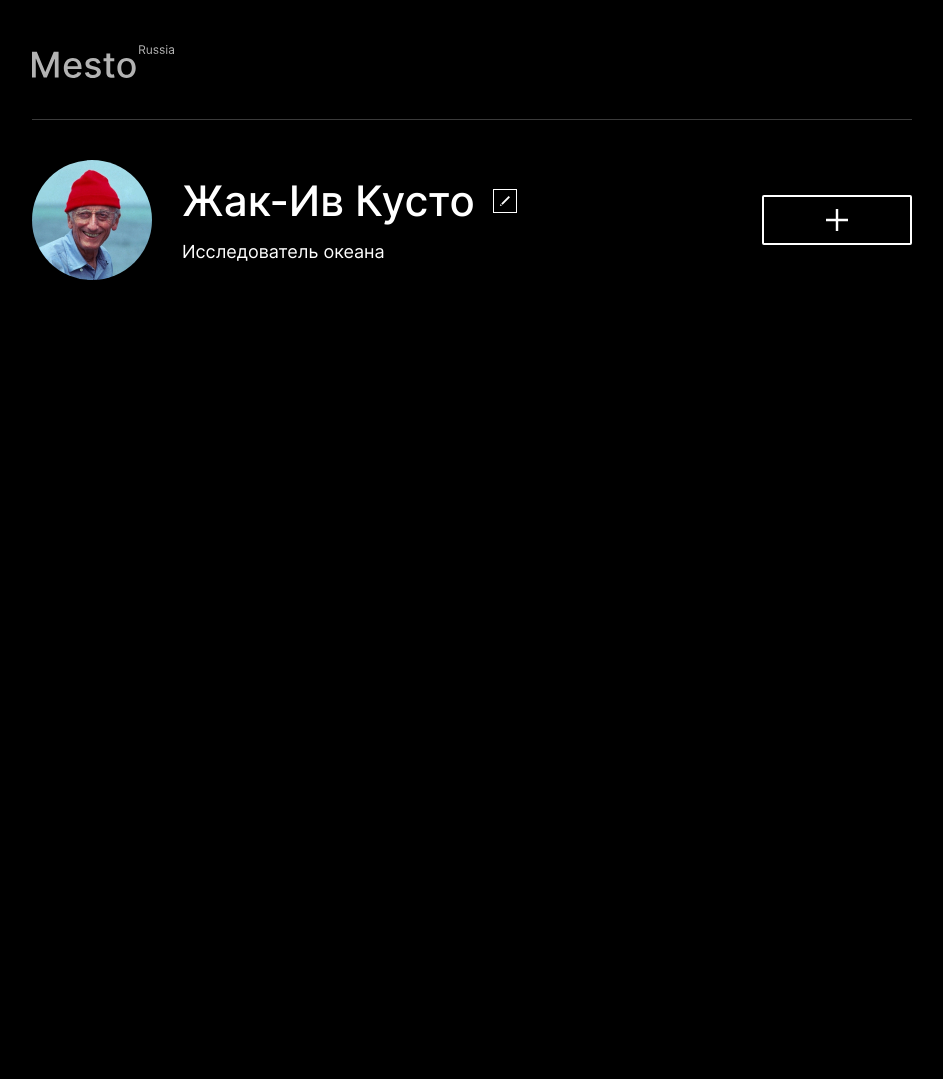
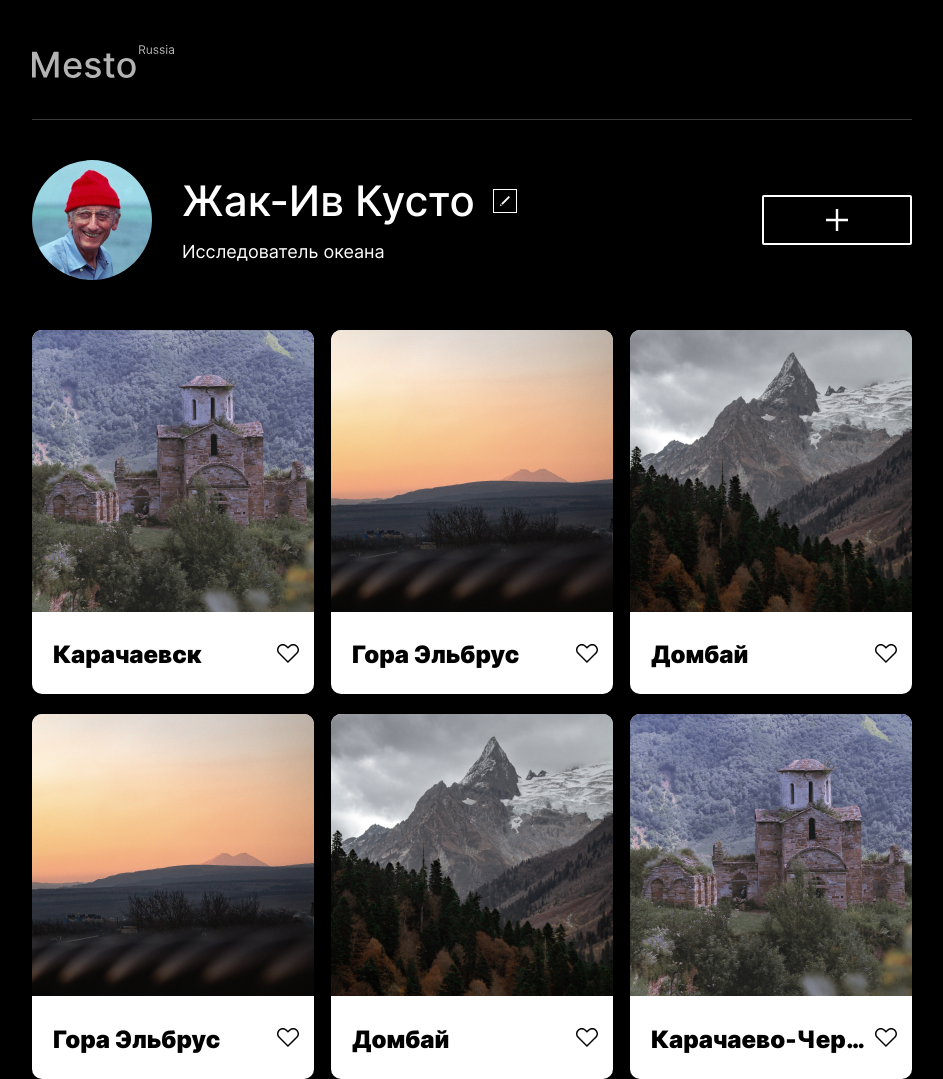
Before and after one commit to chifumopu23/mesto, a plain HTML site: page index.html in a window 1280 px wide. Shown: the whole page, without its empty margins (168-1111 px from the left). Before the commit the page ends 800 px from the top, so only its background shows below. Drawn offline with Linux system fonts and the light colour scheme; files whose address does not match are found by name.

Commit message:
feat: сверстать секцию places

```diff
--- /dev/null
+++ b/blocks/place-item/__image/place-item__image.css
@@ -0,0 +1,4 @@
+.place-item__image {
+  width: 282px;
+  border-radius: 10px 10px 0 0;
+}
--- /dev/null
+++ b/blocks/place-item/__like-btn/place-item__like-btn.css
@@ -0,0 +1,6 @@
+.place-item__like-btn {
+  border: none;
+  background: none;
+  padding: 0;
+  margin-right: 15px;
+}
--- /dev/null
+++ b/blocks/place-item/__title/place-item__title.css
@@ -0,0 +1,11 @@
+.place-item__title {
+  font-size: 24px;
+  line-height: 1.21;
+  font-weight: 900;
+  color: #000;
+  margin: 0;
+  margin-left: 21px;
+  text-overflow: ellipsis;
+  white-space: nowrap;
+  overflow: hidden;
+}
--- /dev/null
+++ b/blocks/place-item/__wrapper/place-item__wrapper.css
@@ -0,0 +1,6 @@
+.place-item__wrapper {
+  display: flex;
+  justify-content: space-between;
+  align-items: center;
+  min-height: 79px;
+}
--- /dev/null
+++ b/blocks/place-item/place-item.css
@@ -0,0 +1,4 @@
+.place-item {
+  background-color: #fff;
+  border-radius: 10px;
+}
--- /dev/null
+++ b/blocks/place-items/place-items.css
@@ -0,0 +1,8 @@
+.place-items {
+  display: grid;
+  grid-template-columns: repeat(auto-fill, 282px);
+  gap: 20px 17px;
+  list-style: none;
+  padding: 0;
+  margin: 0;
+}
--- /dev/null
+++ b/blocks/places/places.css
@@ -0,0 +1,3 @@
+.places {
+  margin-top: 50px;
+}
--- a/index.html
+++ b/index.html
@@ -29,6 +29,64 @@
             <img src="images/add-btn.svg" alt="">
           </button>
         </section>
+        <section class="places">
+          <ul class="place-items">
+            <li class="place-item">
+              <img class="place-item__image" src="./images/karachaeva.jpg" alt="">
+              <div class="place-item__wrapper">
+                <h2 class="place-item__title">Карачаевск</h2>
+                <button class="place-item__like-btn">
+                  <img src="./images/like-btn.svg" alt="">
+                </button>
+              </div>
+            </li>
+            <li class="place-item">
+              <img class="place-item__image" src="./images/elbrus.jpg" alt="">
+              <div class="place-item__wrapper">
+                <h2 class="place-item__title">Гора Эльбрус</h2>
+                <button class="place-item__like-btn">
+                  <img src="./images/like-btn.svg" alt="">
+                </button>
+              </div>
+            </li>
+            <li class="place-item">
+              <img class="place-item__image" src="./images/dombay.jpg" alt="">
+              <div class="place-item__wrapper">
+                <h2 class="place-item__title">Домбай</h2>
+                <button class="place-item__like-btn">
+                  <img src="./images/like-btn.svg" alt="">
+                </button>
+              </div>
+            </li>
+            <li class="place-item">
+              <img class="place-item__image" src="./images/elbrus.jpg" alt="">
+              <div class="place-item__wrapper">
+                <h2 class="place-item__title">Гора Эльбрус</h2>
+                <button class="place-item__like-btn">
+                  <img src="./images/like-btn.svg" alt="">
+                </button>
+              </div>
+            </li>
+            <li class="place-item">
+              <img class="place-item__image" src="./images/dombay.jpg" alt="">
+              <div class="place-item__wrapper">
+                <h2 class="place-item__title">Домбай</h2>
+                <button class="place-item__like-btn">
+                  <img src="./images/like-btn.svg" alt="">
+                </button>
+              </div>
+            </li>
+            <li class="place-item">
+              <img class="place-item__image" src="./images/karachaeva.jpg" alt="">
+              <div class="place-item__wrapper">
+                <h2 class="place-item__title">Карачаево-Черкесия</h2>
+                <button class="place-item__like-btn">
+                  <img src="./images/like-btn.svg" alt="">
+                </button>
+              </div>
+            </li>
+          </ul>
+        </section>
       </main>
     </div>
   </body>
--- a/pages/index.css
+++ b/pages/index.css
@@ -16,3 +16,11 @@
 @import url(../blocks/user-info/__edit-btn/user-info__edit-btn.css);
 @import url(../blocks/user-info/__subtitle/user-info__subtitle.css);
 @import url(../blocks/user-add-btn/user-add-btn.css);
+
+@import url(../blocks/places/places.css);
+@import url(../blocks/place-items/place-items.css);
+@import url(../blocks/place-item/place-item.css);
+@import url(../blocks/place-item/__image/place-item__image.css);
+@import url(../blocks/place-item/__wrapper/place-item__wrapper.css);
+@import url(../blocks/place-item/__title/place-item__title.css);
+@import url(../blocks/place-item/__like-btn/place-item__like-btn.css);
```
Also changed, not shown: images/dombay.jpg (added), images/elbrus.jpg (added), images/karachaeva.jpg (added), images/like-btn.svg (added).
